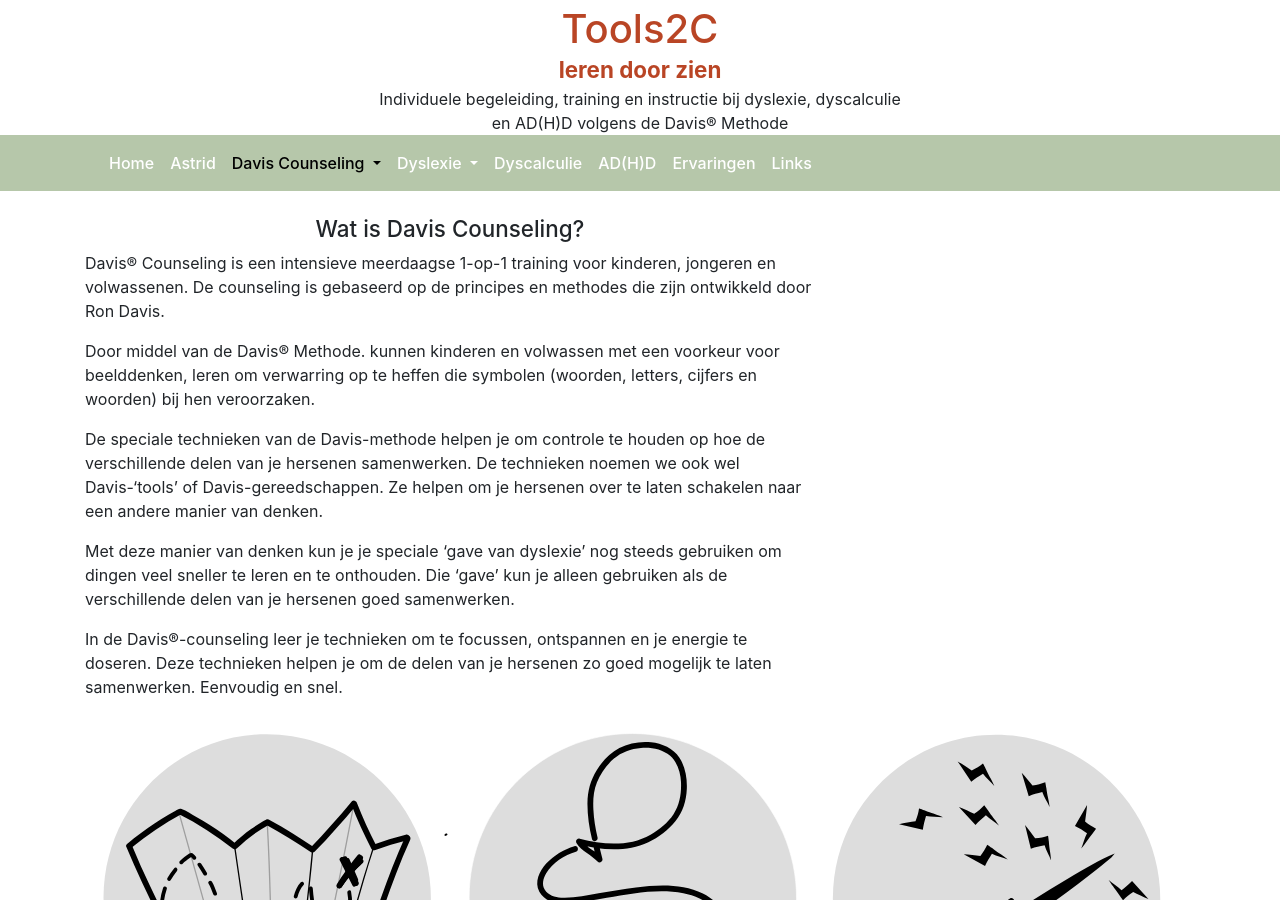
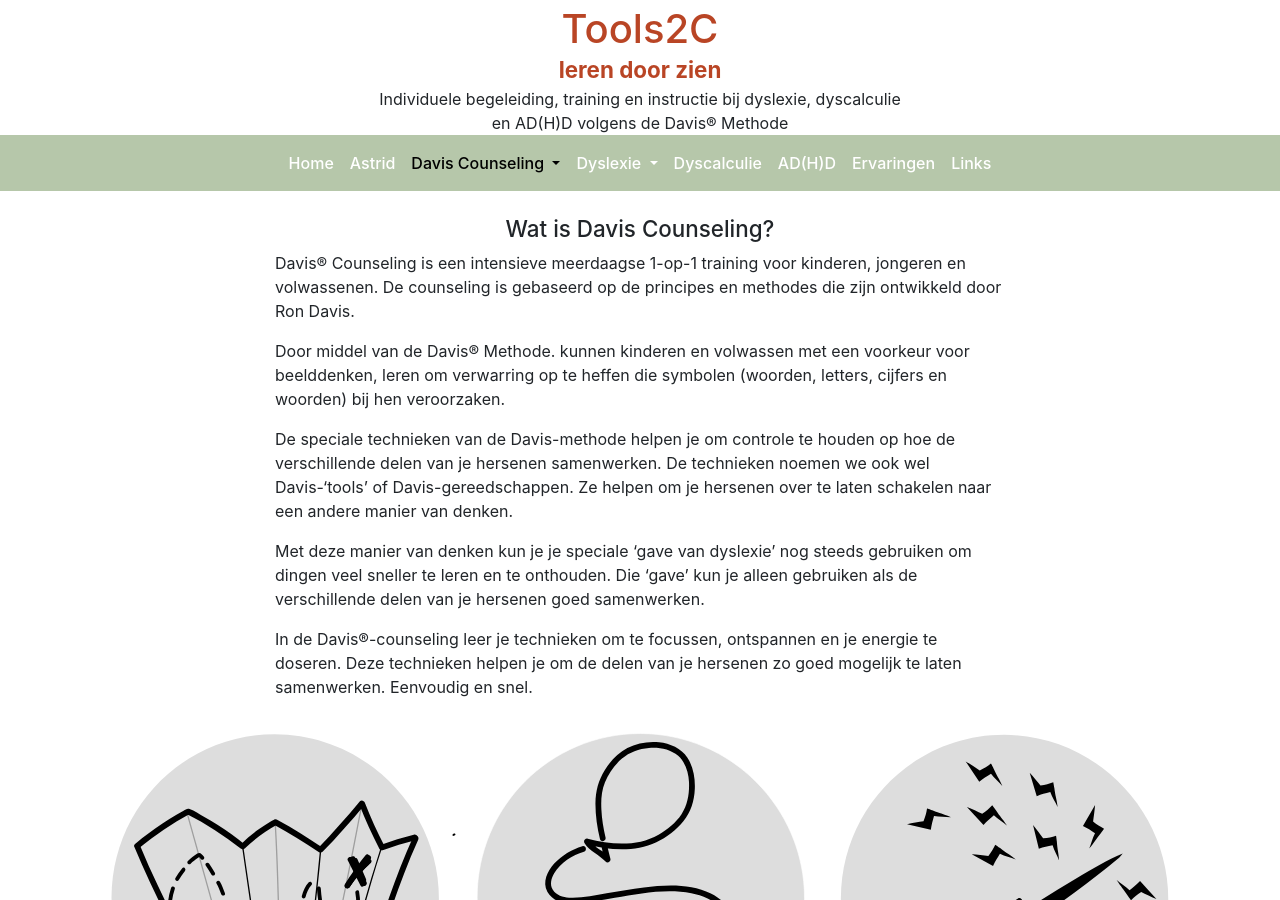
Before and after one commit to Tools2C/old-website, a Jekyll site: the page built from counseling.md, in a window 1280 px wide and 900 px high. Built offline with Jekyll 4.4.1, drawn with Linux system fonts in a browser that asks for light colours.

Commit message:
Zonder sidebox

```diff
--- a/_includes/navigation.html
+++ b/_includes/navigation.html
@@ -1,11 +1,9 @@
-<div class="nav-bg sticky-top">
-  <div class="container">
-    <nav class="navbar navbar-expand-sm navbar-dark">
+<nav class="navbar navbar-expand-md navbar-dark nav-bg sticky-top">
   <!-- <a class="navbar-brand" href="#">Navbar</a> -->
   <button class="navbar-toggler" type="button" data-toggle="collapse" data-target="#collapsibleNavbar">
     <span class="navbar-toggler-icon"></span>
   </button>
-      <div class="collapse navbar-collapse" id="collapsibleNavbar">
+  <div class="collapse navbar-collapse justify-content-center" id="collapsibleNavbar">
     <ul class="navbar-nav">
       {% assign links = site.data.navigation %}
       {% for link in links %}
@@ -38,5 +36,3 @@
     </ul>
   </div>
 </nav>
-  </div>
-</div>
--- a/counseling.md
+++ b/counseling.md
@@ -15,7 +14,7 @@
 
 In de Davis®-counseling leer je technieken om te focussen, ontspannen en je energie te doseren. Deze technieken helpen je om de delen van je hersenen zo goed mogelijk te laten samenwerken. Eenvoudig en snel.
 
-<div class="d-none  d-sm-block" style="position: relative; width: 150%;">
+<div class="d-none  d-sm-block" style="position: relative; width: 150%; display: block; left: -25%;">
   <figure>
     <img src="/assets/orientatie-grijs.svg" style="width: 100%">
     <figcaption>oriëntatie</figcaption>
```
Also changed, not shown: other parts of counseling.md (+0 -1 lines). Lines whose indentation alone changed are shown as unchanged.
